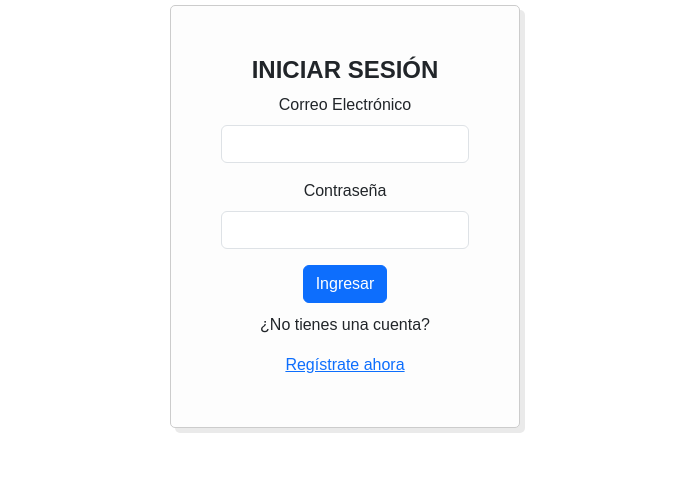
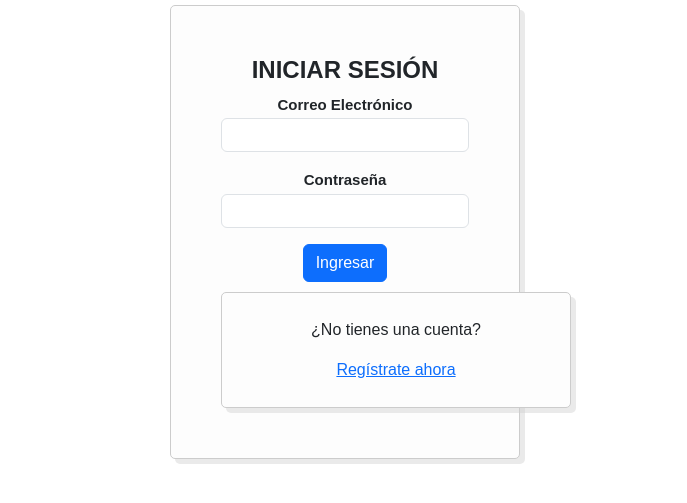
Before and after one commit to mikerb95/talento_tech_proyecto_final, a website: page public/index.html in a window 1280 px wide. Shown: the part 171-674 px from the top of the page, without its empty margins (295-982 px from the left). Drawn offline with nearby package versions, Linux system fonts and the light colour scheme.

Commit message:
actualización de estilos unificando para form de index y registrar

```diff
--- a/public/css/index.css
+++ b/public/css/index.css
@@ -44,3 +44,30 @@ h4{
 button{
   margin-bottom: 10px;
 }
+
+/* sección inicio */
+
+.registro{
+  background-color: #fdfdfd;
+  margin: auto;
+  width: 350px;
+  text-align: center;
+  padding: 25px;
+  border-radius: 5px;
+  box-shadow: 5px 5px 0 #cccccc6b;
+  border: solid 1px #cccccc;
+}
+
+
+/* seccion de label*/
+.mb-3 label{
+    font-size: 15px;
+    margin-bottom: 2px;
+    font-weight: bold;
+}
+
+/* seccion de input*/
+.mb-3 input{
+    font-size: 15px;
+    height: 34px;
+}
--- a/public/css/registrar.css
+++ /dev/null
@@ -1,52 +0,0 @@
-/* reset de CSS inicio - eliminas las características predeterminadas sobre navegadores */
-* {
-    margin: 0;
-    padding: 0;
-    box-sizing: border-box;
-  }
-/* reset de CSS fin */
-/* inicio de estilos sección index.html */
-
-body {
-    font-family: Arial, sans-serif;
-    padding: 20px;
-}
-/* fin de estilos  index.html*/
-
-/* sección inicio */
-
-.registro{
-  background-color: #fdfdfd;
-  margin: auto;
-  width: 350px;
-  text-align: center;
-  padding: 25px;
-  border-radius: 5px;
-  box-shadow: 5px 5px 0 #cccccc6b;
-  border: solid 1px #cccccc;
-}
-
-/* seccion de p inicio  */
-
-h4{
-  font-weight: bold;
-}
-
-/* seccion de label*/
-.mb-3 label{
-    font-size: 15px;
-    margin-bottom: 2px;
-    font-weight: bold;
-}
-
-/* seccion de input*/
-.mb-3 input{
-    font-size: 15px;
-    height: 34px;
-}
-
-/* seccion boton */
-
-button{
-  margin-bottom: 10px;
-}
```
Also changed, not shown: public/registrar.html (+1 -1 lines).
